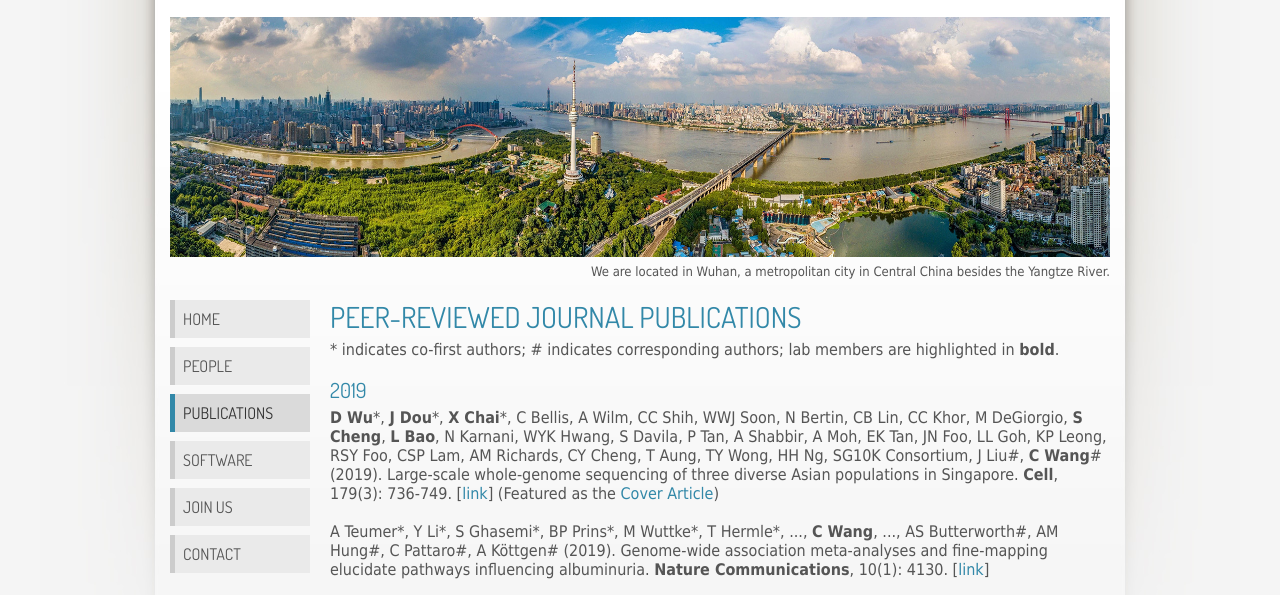
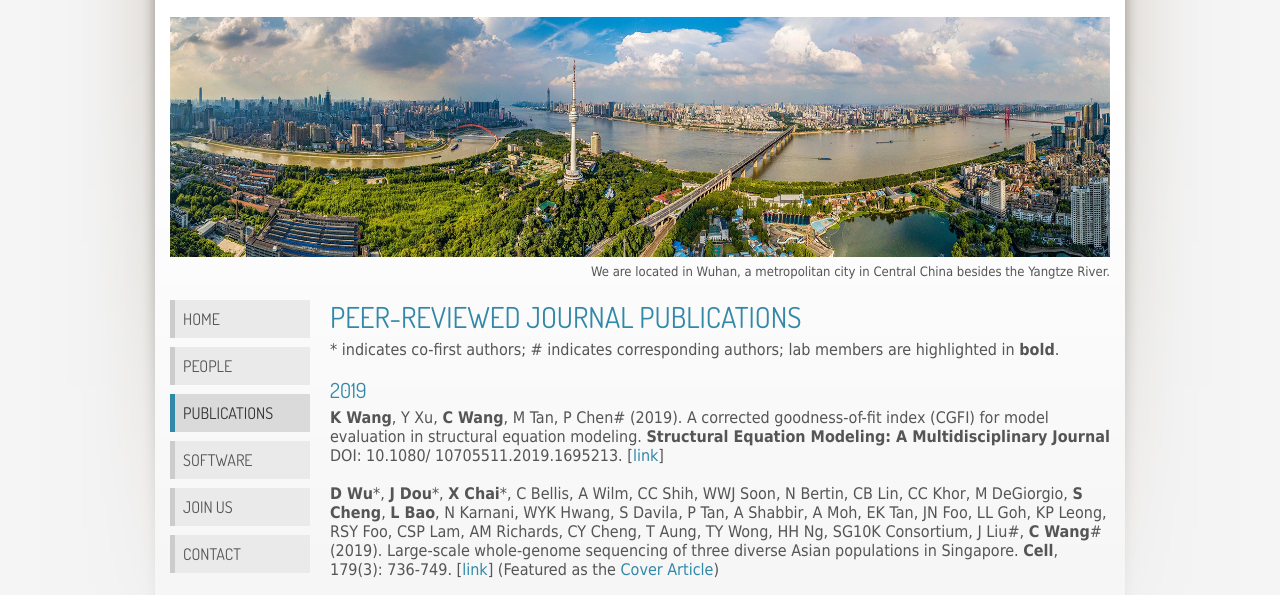
Before and after one commit to chaolongwang/chaolongwang.github.io, a plain HTML site: page publications.html in a window 1280 px wide. Shown: the part 130-725 px from the top of the page. Drawn offline with Linux system fonts and the light colour scheme.

Commit message:
happy2020

```diff
--- a/publications.html
+++ b/publications.html
@@ -52,6 +52,12 @@
 
 
 			<h3>2019</h3>
+				<dt><b>K Wang</b>, Y Xu, <b>C Wang</b>, M Tan, P Chen# (2019).
+				A corrected goodness-of-fit index (CGFI) for model evaluation in structural equation modeling.
+				<b>Structural Equation Modeling: A Multidisciplinary Journal</b> DOI: 10.1080/ 10705511.2019.1695213.
+				[<a href="https://doi.org/10.1080/10705511.2019.1695213" target="_blank">link</a>]
+				</dt><br>
+
 				<dt><b>D Wu</b>*, <b>J Dou</b>*, <b>X Chai</b>*, C Bellis, A Wilm, CC Shih, WWJ Soon, N Bertin, CB Lin, CC Khor, M DeGiorgio, <b>S Cheng</b>, <b>L Bao</b>, N Karnani, WYK Hwang, S Davila,
 				P Tan, A Shabbir, A Moh, EK Tan, JN Foo, LL Goh, KP Leong, RSY Foo, CSP Lam, AM Richards, CY Cheng, T Aung, TY Wong, HH Ng, SG10K Consortium, J Liu#, <b>C Wang</b># (2019).
 				Large-scale whole-genome sequencing of three diverse Asian populations in Singapore.
```
Also changed, not shown: 8 other files.
